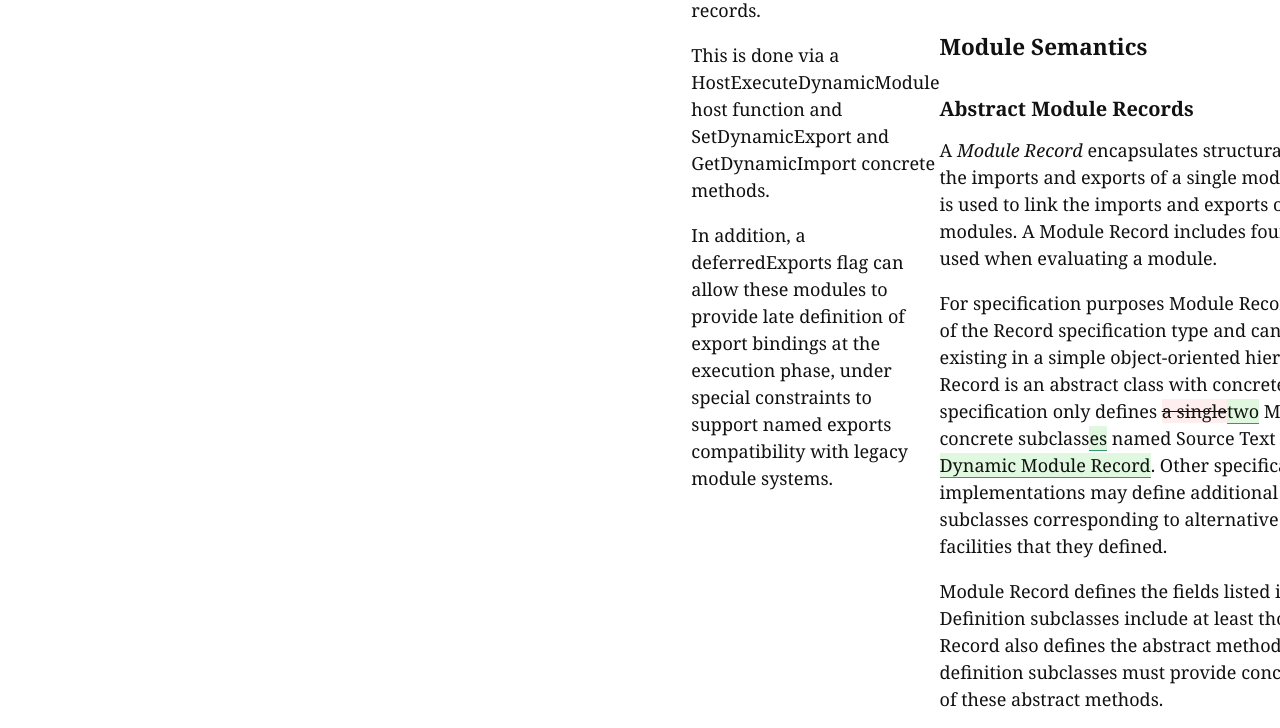
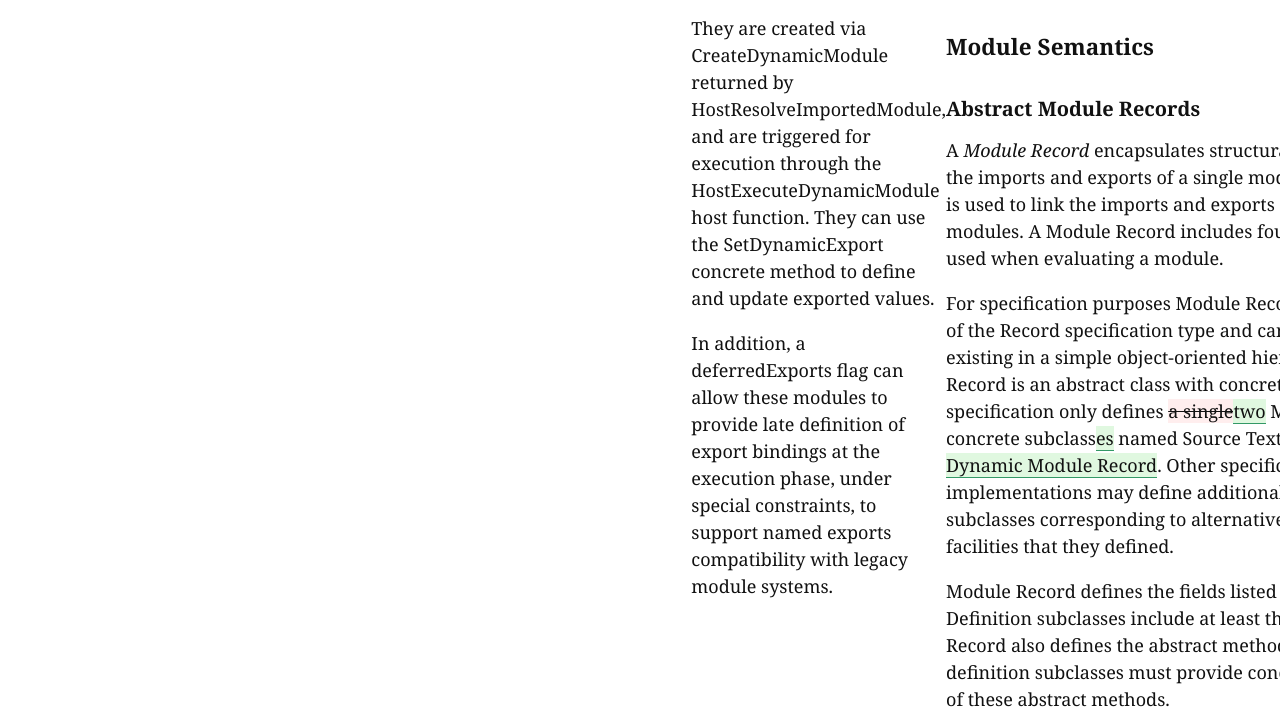
Before and after one commit to nodejs/dynamic-modules, a website: page spec.html in a window 1280 px wide. Shown: the part 237-965 px from the top of the page. Drawn offline with Linux system fonts and the light colour scheme; files that its build step writes are made by us from their sources; files whose address does not match are found by name.

Commit message:
update intro

```diff
--- a/spec.html
+++ b/spec.html
@@ -14,8 +14,8 @@ copyright: false
   <h1>Introduction</h1>
 
   <p>Dynamic Modules allow integrations of Source Text Modules records with custom host-defined module records.</p>
-  <p>This is done via a HostExecuteDynamicModule host function and SetDynamicExport and GetDynamicImport concrete methods.</p>
-  <p>In addition, a deferredExports flag can allow these modules to provide late definition of export bindings at the execution phase, under special constraints to support named exports compatibility with legacy module systems.</p>
+  <p>They are created via CreateDynamicModule returned by HostResolveImportedModule, and are triggered for execution through the HostExecuteDynamicModule host function. They can use the SetDynamicExport concrete method to define and update exported values.</p>
+  <p>In addition, a deferredExports flag can allow these modules to provide late definition of export bindings at the execution phase, under special constraints, to support named exports compatibility with legacy module systems.</p>
 </emu-intro>
 
 <emu-clause id="sec-ecmascript-language-scripts-and-modules">
```
